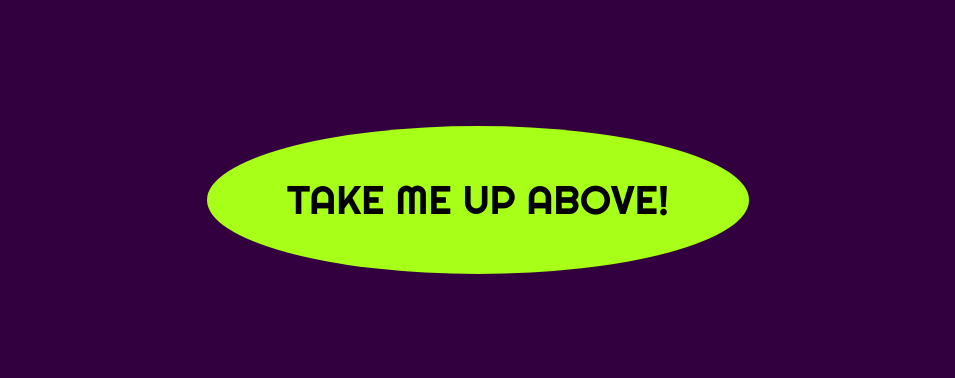
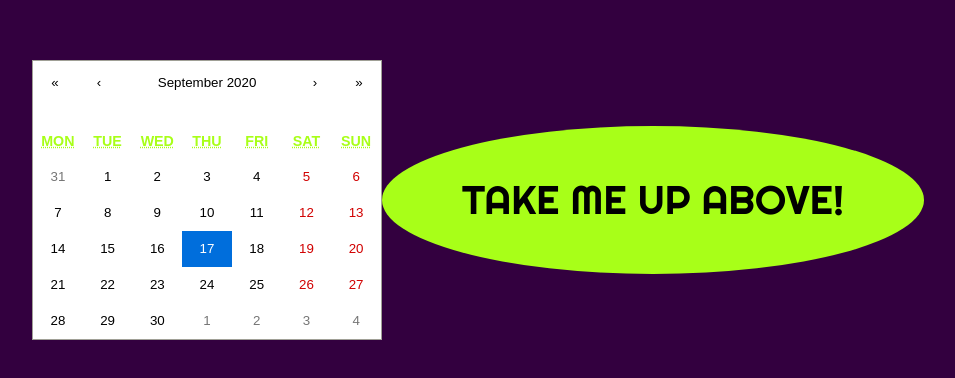
Before and after one commit to TheTalesman/NasaPhotoApod, a React (Create React App) app: page / in a window 1280 px wide. Shown: the part 200-578 px from the top of the page, without its empty margins (162-1117 px from the left). Built offline with nearby package versions, Linux system fonts and the light colour scheme; no server answers.

Commit message:
Feat: Parcial calendar

```diff
--- a/package.json
+++ b/package.json
@@ -7,6 +7,7 @@
     "@testing-library/react": "^9.5.0",
     "@testing-library/user-event": "^7.2.1",
     "react": "^16.13.1",
+    "react-calendar": "^3.1.0",
     "react-dom": "^16.13.1",
     "react-router-dom": "^5.2.0",
     "react-scripts": "3.4.3"
--- a/src/App.js
+++ b/src/App.js
@@ -7,6 +7,7 @@ function App() {
   return (
    <BrowserRouter>
   <div className="app">
+
     <Route component={Home} path="/" exact />
     <Route component={NasaPhoto} path="/nasaphoto"  />
 
--- a/src/components/Home.js
+++ b/src/components/Home.js
@@ -1,11 +1,55 @@
-import React from 'react';
-import {Link} from 'react-router-dom';
+import React, { Component } from 'react';
+import { Link } from 'react-router-dom';
+import Calendar from 'react-calendar'
+import 'react-calendar/dist/Calendar.css';
+import { formatDate} from "../utils/date";
 
-export default function Home() {
-    return (
-        <div className="home">
 
-            <Link className="home-link" to="/nasaphoto">Take me up above!</Link>
-        </div>
-    )
+function tileDisabled ({date,view}) {
+
+    date.setHours(0,0,0,0);
+
+
+
+
 }
+class Home extends Component {
+
+
+
+    onChange = date => {
+        if (date > new Date()){
+        } else {
+            this.setState({ date })
+        }
+
+    }
+    state = {
+        date: new Date(),
+    }
+
+
+
+
+    render() {
+        return (
+            <div className="home">
+                <Calendar
+                    onChange={this.onChange}
+                    value={this.state.date}
+                    tileDisabled={tileDisabled} />
+                <br />
+                <Link className="home-link" to={
+                    {
+                        pathname: "/nasaphoto",
+                        state: this.state
+                    }
+                }
+                >Take me up above!</Link>
+            </div >
+        );
+    }
+}
+
+
+export default Home;
--- a/src/components/NasaPhoto.js
+++ b/src/components/NasaPhoto.js
@@ -1,20 +1,24 @@
 import React, { useEffect, useState } from 'react';
 import NavBar from "./NavBar";
+import { formatDate} from "../utils/date";
+
 const apiKey = process.env.REACT_APP_NASA_KEY;
-export default function NasaPhoto() {
+let date = new Date();
+function NasaPhoto(props) {
+
     const [photoData, setPhotoData] = useState(null);
+    date = formatDate(props.location.state.date)
+
+
     useEffect(() => {
         fetchPhoto();
 
         async function fetchPhoto() {
-            console.log(apiKey)
-            /**
-             * TODO
-             * USE DATE PARAMETER
-             * `https://api.nasa.gov/planetary/apod?api_key=${apiKey}&date=2020-09-16`
-             */
+
+
+
             const res = await fetch(
-                `https://api.nasa.gov/planetary/apod?api_key=${apiKey}  `
+                `https://api.nasa.gov/planetary/apod?api_key=${apiKey}&date=${date}`
             )
             const data = await res.json();
             setPhotoData(data);
@@ -28,7 +32,7 @@ export default function NasaPhoto() {
             <NavBar />
             <div className="nasa-photo">
                 {photoData.media_type === "image" ? (
-                    <a href={photoData.hdurl}   target="_blanck"><img
+                    <a href={photoData.hdurl} target="_blanck"><img
                         src={photoData.url}
                         alt={photoData.title}
                         className="photo"
@@ -45,12 +49,13 @@ export default function NasaPhoto() {
                             className="photo"
                         />
                     )}
-                    <div>
-                <h1>{photoData.title}</h1>
-                <p className="date">{photoData.date}</p>
-                <p className="explanation">{photoData.explanation}</p>
+                <div>
+                    <h1>{photoData.title}</h1>
+                    <p className="date">{photoData.date}</p>
+                    <p className="explanation">{photoData.explanation}</p>
                 </div>
             </div>
         </>
     )
 }
+export default NasaPhoto;
--- /dev/null
+++ b/src/utils/date.js
@@ -0,0 +1,11 @@
+export const pad = (num, size) => {
+    let s = num+"";
+    while (s.length < size) s = "0" + s;
+    return s;
+ };
+
+
+export function formatDate(date){
+    let newDate = date.getFullYear() + "-" + pad(parseInt(date.getMonth() + 1), 2) + "-" + date.getDate();
+    return newDate;
+}
```
Also changed, not shown: 1 other file (tests, documents, lock files or other folders).
